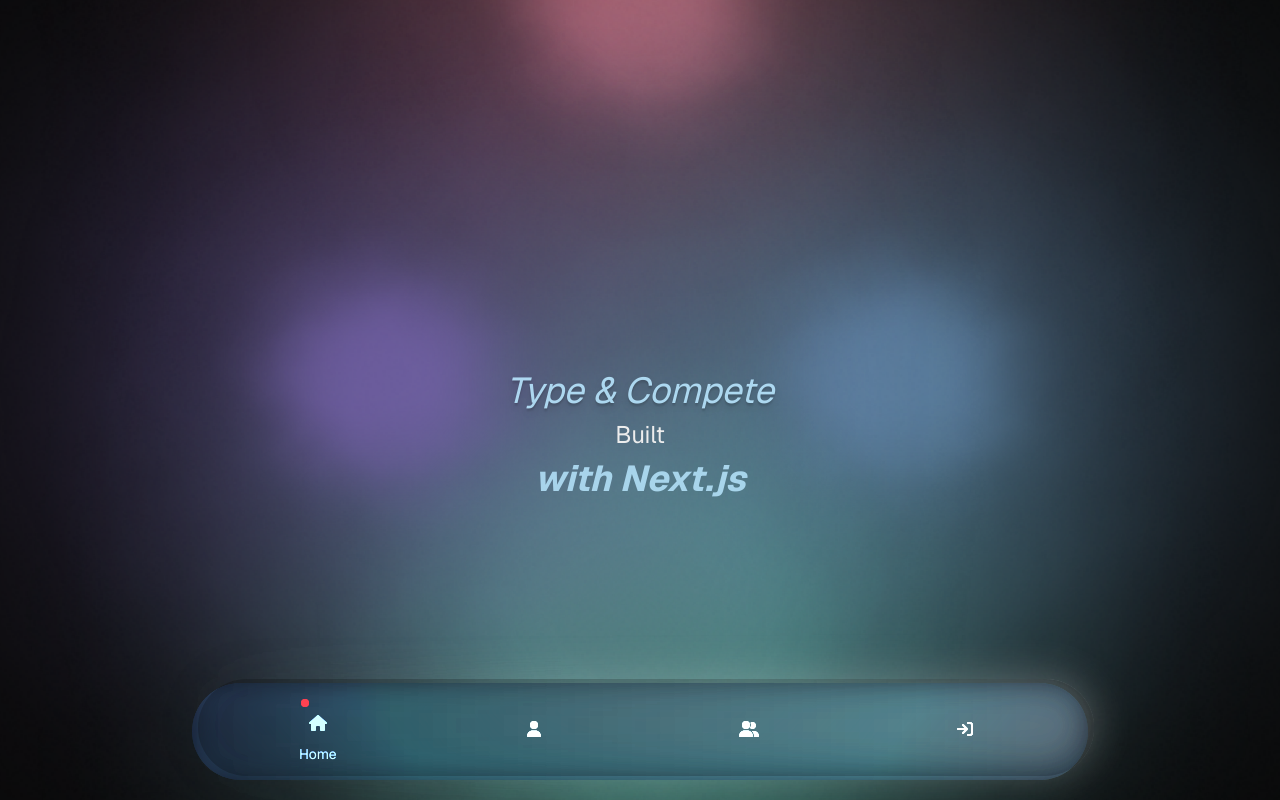
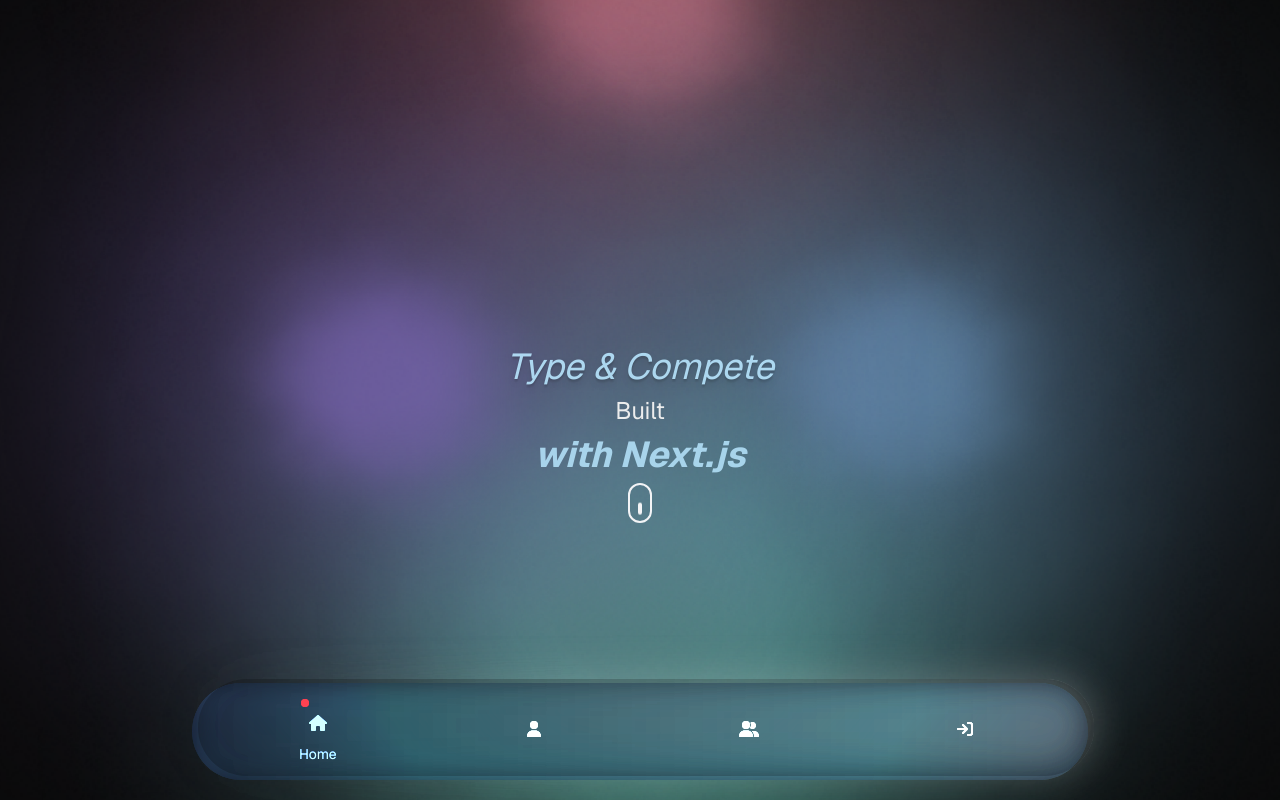
Before and after one commit to BharadwajRachakonda/type-together, a Next.js app: page / in a window 1280 px wide. Shown: the top 800 px of the page. Built offline with nearby package versions, Linux system fonts and the light colour scheme.

Commit message:
adding scroll notation

```diff
--- a/src/app/page.tsx
+++ b/src/app/page.tsx
@@ -4,6 +4,8 @@
 import { useState, useEffect } from "react";
 import Footer from "./components/Footer";
 import Background from "./components/Background";
+import { FontAwesomeIcon } from "@fortawesome/react-fontawesome";
+import { faAnglesDown } from "@fortawesome/free-solid-svg-icons";
 
 export default function Home() {
   const arr = [
@@ -67,6 +69,17 @@
                     </motion.span>
                   </AnimatePresence>
                 </span>
+                <div>
+                  <div className="flex flex-col items-center">
+                    <div className="w-6 h-10 border-2 border-gray-100 rounded-full flex justify-center">
+                      <div className="w-1 h-3 bg-gray-100 rounded-full mt-5 animate-bounce"></div>
+                    </div>
+                  </div>
+                  {/* <FontAwesomeIcon
+                    icon={faAnglesDown}
+                    className="animate-bounce text-2xl "
+                  /> */}
+                </div>
               </div>
               <hr className="border-sky-200/20 border-dashed border-[1px] w-screen" />
             </div>
```
